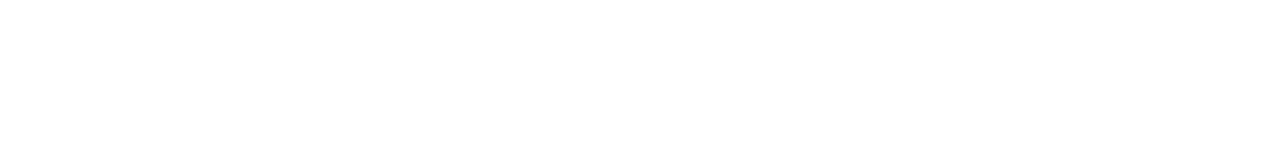
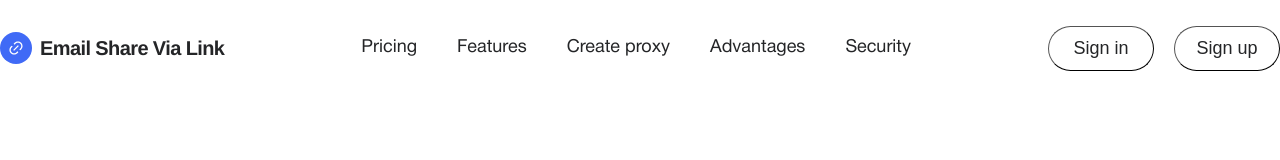
Before and after one commit to av-ilin/EmailLink, a website built with webpack: page src/index.html in a window 1280 px wide. Built offline with nearby package versions, Linux system fonts and the light colour scheme.

Commit message:
add::nav

```diff
--- a/src/css/fonts.css
+++ b/src/css/fonts.css
@@ -1,6 +1,13 @@
 @font-face {
-    font-family: "FontName";
-    src: URL("../fonts/FontName.ttf") format("truetype");
-    font-weight: 300;
+    font-family: "Helvetica Neue";
+    src: URL("../fonts/HelveticaNeue-Medium.ttf") format("truetype");
+    font-weight: 500;
     font-style: normal;
 }
+
+@font-face {
+    font-family: "Helvetica Neue";
+    src: URL("../fonts/HelveticaNeue-Regular.ttf") format("truetype");
+    font-weight: 400;
+    font-style: normal;
+}
--- a/src/css/style.css
+++ b/src/css/style.css
@@ -0,0 +1,99 @@
+/* #region backbone */
+body {
+    position: relative;
+    font-family: "Helvetica Neue", sans-serif;
+    font-weight: 400;
+    color: black;
+}
+/* #endregion */
+
+/* #region base */
+.container {
+    max-width: 1320px;
+}
+/* #endregion */
+
+/* #region nav */
+.nav {
+    z-index: 50;
+    position: fixed;
+    width: 100%;
+    padding: 18px 0;
+}
+
+.nav .container {
+    height: 60px;
+    margin: 0 auto;
+    display: flex;
+    align-items: center;
+    justify-content: space-between;
+}
+
+.nav__logo {
+    display: flex;
+    align-items: center;
+    gap: 8px;
+
+    font-weight: 500;
+    font-size: 20px;
+    letter-spacing: -0.03em;
+    color: #242527;
+}
+
+.nav__menu {
+    display: flex;
+    gap: 40px;
+
+    font-size: 18px;
+    color: #242527;
+}
+
+.nav__menu-item {
+    cursor: pointer;
+    transition: all 0.4s ease-in-out;
+}
+
+.nav__menu-item:hover {
+    transform: scale(1.05);
+    text-decoration-line: underline;
+    color: #406af6;
+}
+
+.nav__sign {
+    display: flex;
+    gap: 20px;
+}
+
+.nav__sign-item {
+    width: 106px;
+    height: 45px;
+    font-size: 18px;
+    color: #242527;
+    border-radius: 32px;
+    border-width: 1px;
+    background-color: transparent;
+    transition: all 0.4s ease-in-out;
+}
+
+.nav__sign-item:hover {
+    background: #406af6;
+    font-weight: 500;
+    letter-spacing: -0.01em;
+    color: #ffffff;
+}
+/* #endregion */
+
+/* #region */
+/* #endregion */
+
+/* #region */
+/* #endregion */
+
+/* #region */
+/* #endregion */
+
+/* #region */
+/* #endregion */
+
+/* #region */
+/* #endregion */
--- a/src/index.html
+++ b/src/index.html
@@ -1,15 +1,35 @@
 <!DOCTYPE html>
-<html lang="ru">
+<html lang="en">
     <head>
         <meta charset="UTF-8" />
         <meta name="viewport" content="width=device-width, initial-scale=1.0" />
         <meta http-equiv="X-UA-Compatible" content="ie=edge" />
-        <title>Document</title>
+        <title>Email Share Via Link</title>
         <link rel="stylesheet" href="css/reset.css" />
         <link rel="stylesheet" href="css/fonts.css" />
         <link rel="stylesheet" href="css/style.css" />
     </head>
     <body>
+        <nav class="nav">
+            <div class="container">
+                <div class="nav__logo">
+                    <img class="nav__logo-img" src="images/nav_logo.svg" />
+                    <h1 class="nav__logo-txt">Email Share Via Link</h1>
+                </div>
+                <div class="nav__menu">
+                    <p class="nav__menu-item">Pricing</p>
+                    <p class="nav__menu-item">Features</p>
+                    <p class="nav__menu-item">Create proxy</p>
+                    <p class="nav__menu-item">Advantages</p>
+                    <p class="nav__menu-item">Security</p>
+                </div>
+                <div class="nav__sign">
+                    <button class="nav__sign-item nav__sign-in">Sign in</button>
+                    <button class="nav__sign-item nav__sign-up">Sign up</button>
+                </div>
+            </div>
+        </nav>
+
         <script src="js/main.js"></script>
     </body>
 </html>
```
Also changed, not shown: src/fonts/HelveticaNeue-Medium.ttf (added), src/fonts/HelveticaNeue-Regular.ttf (added), src/images/nav_logo.svg (added).
